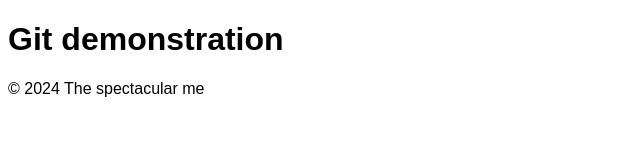
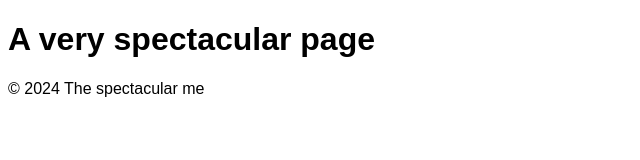
Before and after one commit to codingbootcamppraha/git-branching, a plain HTML site: page index.html in a window 1280 px wide. Shown: the whole page, without its empty margins (0-640 px from the left). Drawn offline with Linux system fonts and the light colour scheme.

Commit message:
changed the title

```diff
--- a/index.html
+++ b/index.html
@@ -3,13 +3,13 @@
 <head>
     <meta charset="UTF-8">
     <meta name="viewport" content="width=device-width, initial-scale=1.0">
-    <title>Document</title>
+    <title>A very spectacular page</title>
 
     <link rel="stylesheet" href="style.css">
 </head>
 <body>
 
-    <h1>Git demonstration</h1>
+    <h1>A very spectacular page</h1>
 
     <footer>
         &copy; 2024 The spectacular me
```
